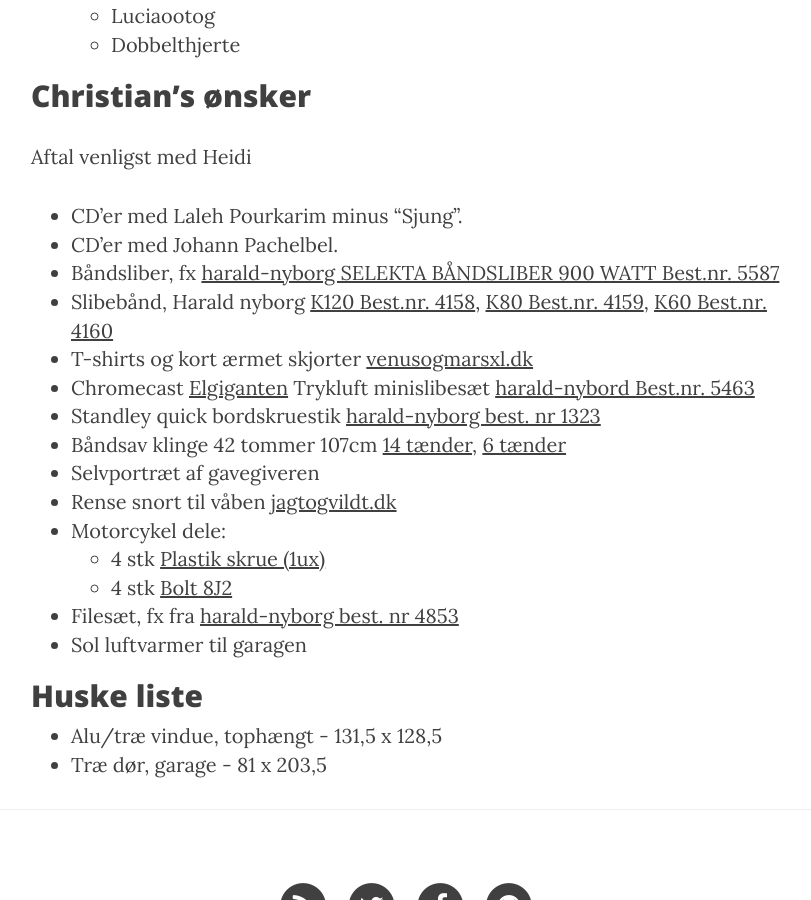
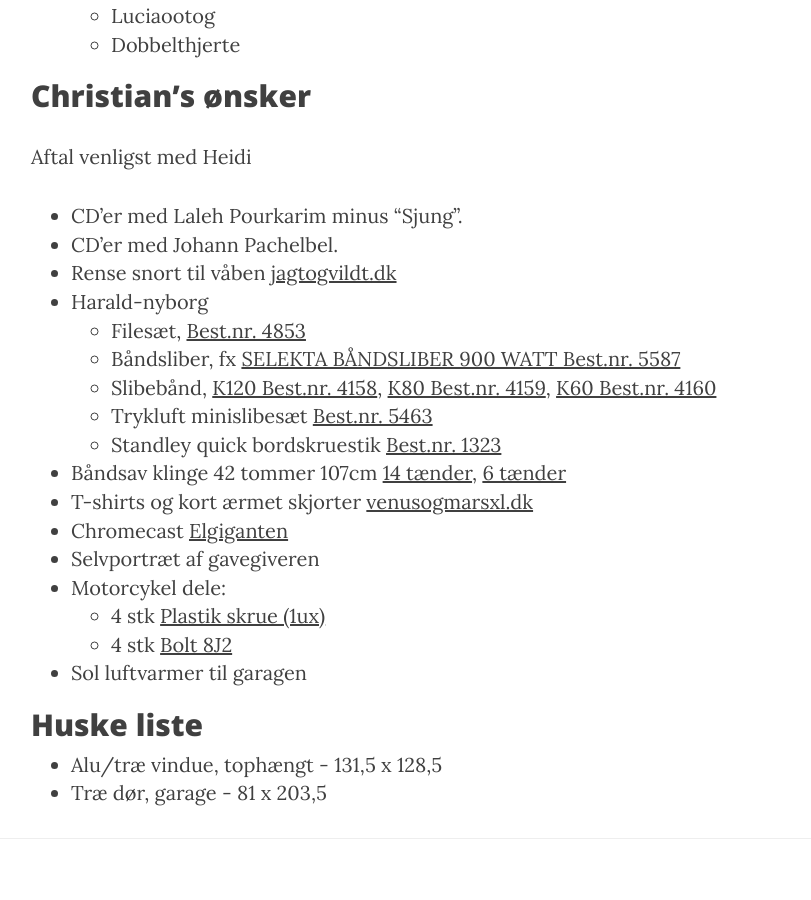
Before and after one commit to clysel/christian.lysel.net, a Jekyll site: the page built from gave.markdown, in a window 1280 px wide and 900 px high, scrolled down 1088 px. Shown: the whole window, without its empty margins (234-1045 px from the left). Built offline with Jekyll 4.4.1, drawn with Linux system fonts in a browser that asks for light colours; nearby versions of some CDN libraries.

Commit message:
Update gave.markdown

```diff
--- a/gave.markdown
+++ b/gave.markdown
@@ -33,19 +33,20 @@
 
 * CD'er med Laleh Pourkarim minus "Sjung".
 * CD'er med Johann Pachelbel.
-* Båndsliber, fx [harald-nyborg SELEKTA BÅNDSLIBER 900 WATT Best.nr. 5587](http://www.harald-nyborg.dk/p5587/selekta-baandsliber-900-watt)
-* Slibebånd, Harald nyborg [K120 Best.nr. 4158](http://www.harald-nyborg.dk/p4158/slibebaand-75x533-mm-6-stk-k120), [K80 Best.nr. 4159](http://www.harald-nyborg.dk/p4159/slibebaand-75x533-mm-6-stk-k80), [K60 Best.nr. 4160](http://www.harald-nyborg.dk/p4160/slibebaand-75x533-mm-6-stk-k60)
+* Rense snort til våben [jagtogvildt.dk](http://jagtogvildt.dk/174-hoppes-boresnake-kal-30-308-30-06-300.html)
+* Harald-nyborg
+  * Filesæt, [Best.nr. 4853](http://www.harald-nyborg.dk/p4853/filesaet-5-dele)
+  * Båndsliber, fx [SELEKTA BÅNDSLIBER 900 WATT Best.nr. 5587](http://www.harald-nyborg.dk/p5587/selekta-baandsliber-900-watt)
+  * Slibebånd, [K120 Best.nr. 4158](http://www.harald-nyborg.dk/p4158/slibebaand-75x533-mm-6-stk-k120), [K80 Best.nr. 4159](http://www.harald-nyborg.dk/p4159/slibebaand-75x533-mm-6-stk-k80), [K60 Best.nr. 4160](http://www.harald-nyborg.dk/p4160/slibebaand-75x533-mm-6-stk-k60)
+  * Trykluft minislibesæt [Best.nr. 5463](http://www.harald-nyborg.dk/p5463/stanley-trykluft-minislibesaet)
+  * Standley quick bordskruestik [Best.nr. 1323](http://www.harald-nyborg.dk/p1323/stanley-quick-bordskruestik)
+* Båndsav klinge  42 tommer 107cm [14 tænder](http://toolworld.dk/Rawlink-Bandsavsklinge-14-taender-1085-mm-p25924), [6 tænder](http://toolworld.dk/Rawlink-Bandsavsklinge-6-taender-1085-mm-p25923)
 * T-shirts og kort ærmet skjorter [venusogmarsxl.dk](http://www.venusogmarsxl.dk/catalog?section=herrer&amp;search=6xl)
 * Chromecast [Elgiganten](http://www.elgiganten.dk/product/tv-radio/streaming-og-medieafspiller/CHROMECAST/chromecast-inkl-3-maneder-viaplay)
-Trykluft minislibesæt [harald-nybord Best.nr. 5463](http://www.harald-nyborg.dk/p5463/stanley-trykluft-minislibesaet)
-* Standley quick bordskruestik [harald-nyborg best. nr 1323](http://www.harald-nyborg.dk/p1323/stanley-quick-bordskruestik)
-* Båndsav klinge  42 tommer 107cm [14 tænder](http://toolworld.dk/Rawlink-Bandsavsklinge-14-taender-1085-mm-p25924), [6 tænder](http://toolworld.dk/Rawlink-Bandsavsklinge-6-taender-1085-mm-p25923)
 * Selvportræt af gavegiveren
-* Rense snort til våben [jagtogvildt.dk](http://jagtogvildt.dk/174-hoppes-boresnake-kal-30-308-30-06-300.html)
 * Motorcykel dele:
   * 4 stk [Plastik skrue (1ux)](https://www.yamahamotorcyclespares.co.uk/product/YAMAHA/901500502400/SCREW,%20ROUND%20HEAD(1UX)&uid=0)
   * 4 stk [Bolt 8J2](https://www.yamahamotorcyclespares.co.uk/product/YAMAHA/901790527100/NUT%20(8J2)&uid=0)
-* Filesæt, fx fra [harald-nyborg best. nr 4853](http://www.harald-nyborg.dk/p4853/filesaet-5-dele)
 * Sol luftvarmer til garagen
 
 ## Huske liste
```
